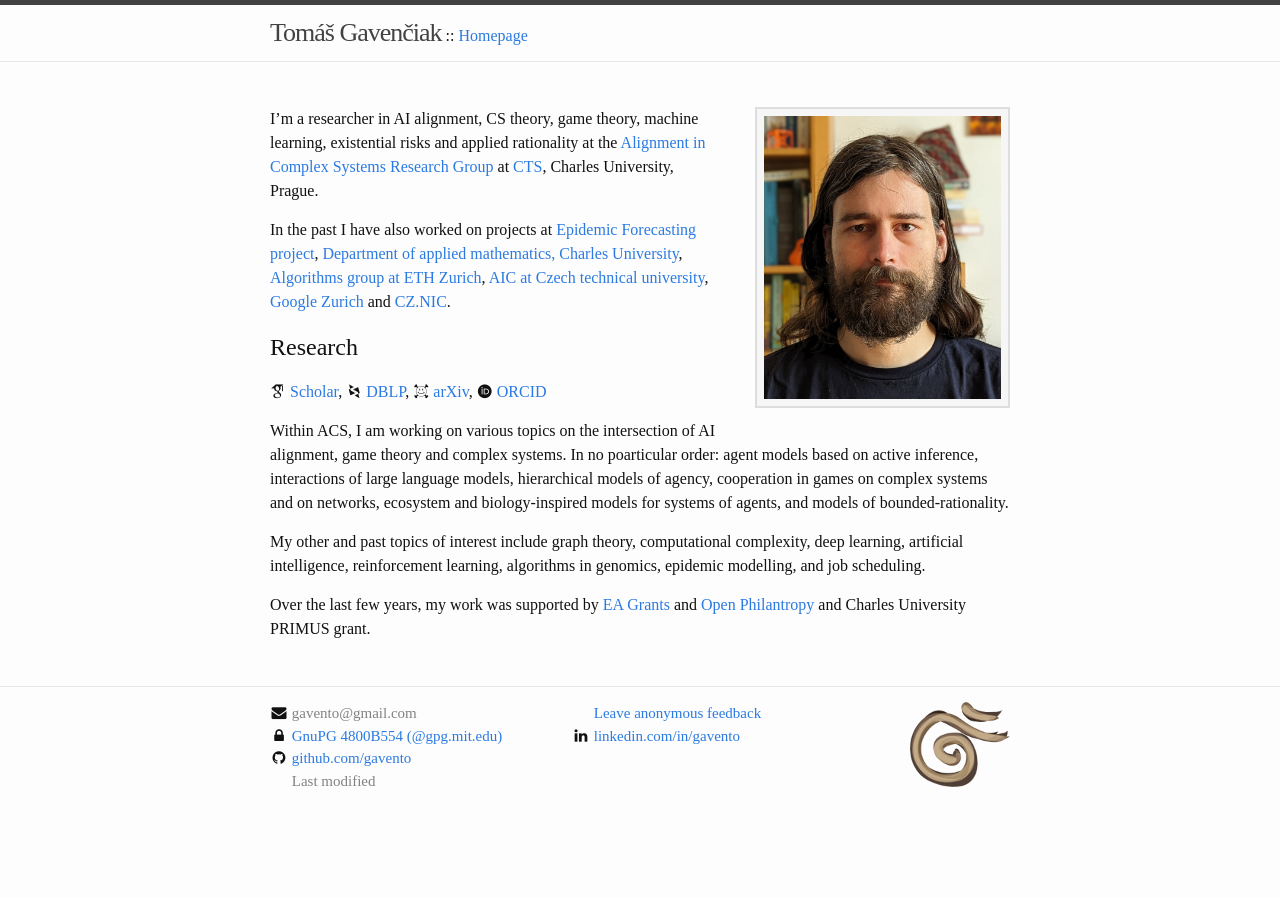
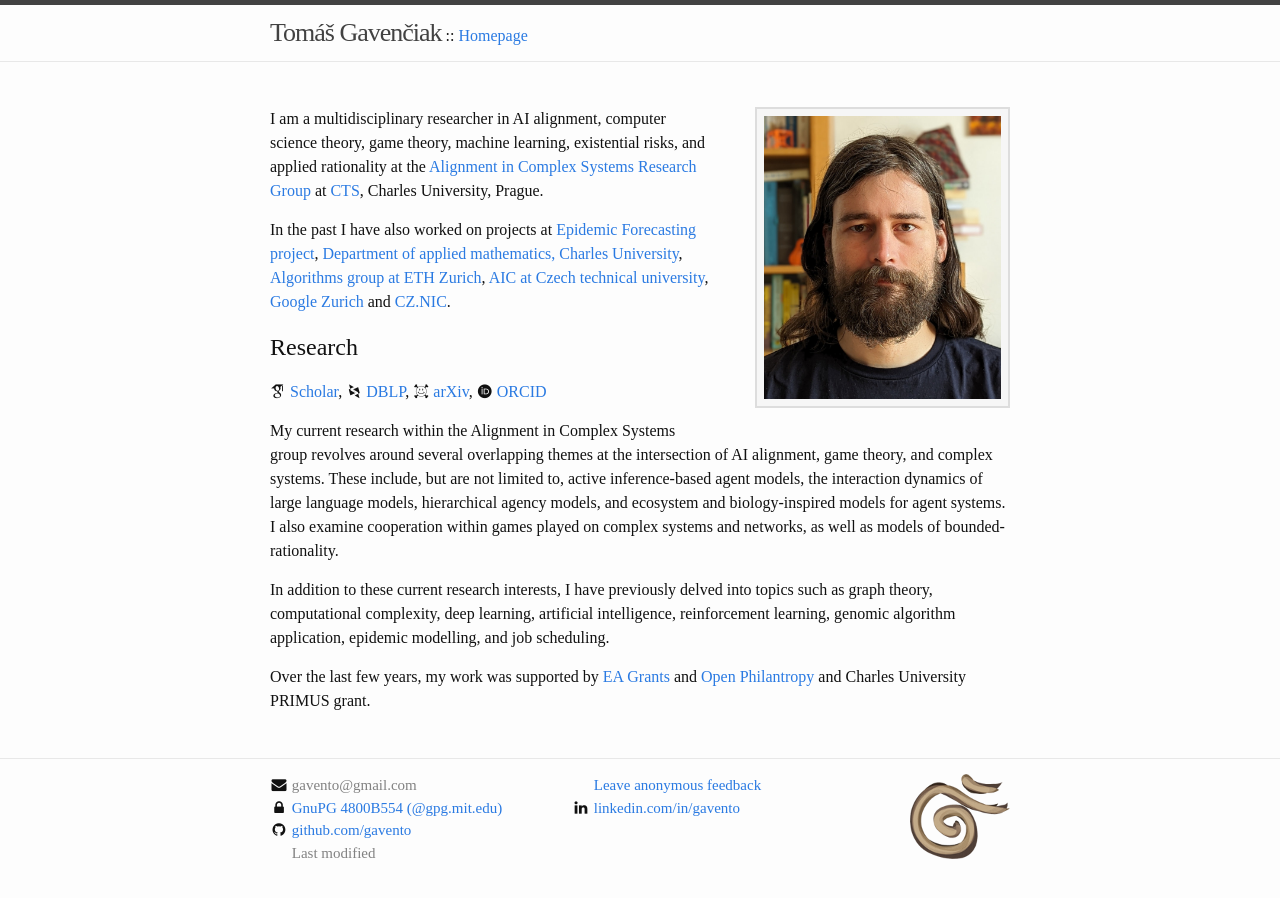
Before and after one commit to gavento/gavento.github.io, a Jekyll site: the page built from index.md, in a window 1280 px wide. Built offline with Jekyll 4.4.1, drawn with Linux system fonts in a browser that asks for light colours; some web fonts are replaced.

Commit message:
Improve style by GPT-4 and manual

```diff
--- a/index.md
+++ b/index.md
@@ -7,7 +7,7 @@ title: Homepage
 
 <img src="/style/gavento-m.jpg" class="index-portait-img">
 
-I'm a researcher in AI alignment, CS theory, game theory, machine learning, existential risks and applied rationality at the [Alignment in Complex Systems Research Group](https://acsresearch.org/) at [CTS](http://www.cts.cuni.cz/index.php?m=3&lang=en), Charles University, Prague.
+I am a multidisciplinary researcher in AI alignment, computer science theory, game theory, machine learning, existential risks, and applied rationality at the [Alignment in Complex Systems Research Group](https://acsresearch.org/) at [CTS](http://www.cts.cuni.cz/index.php?m=3&lang=en), Charles University, Prague.
 
 In the past I have also worked on projects at
 [Epidemic Forecasting project](http://epidemicforecasting.org/),
@@ -24,9 +24,9 @@ In the past I have also worked on projects at
 [<i class="ai black ai-arxiv"></i> arXiv](https://arxiv.org/find/all/1/au:+Gavenciak_T/0/1/0/all/0/),
 [<i class="ai black ai-orcid"></i> ORCID](https://orcid.org/0000-0003-1119-2426)
 
-Within ACS, I am working on various topics on the intersection of AI alignment, game theory and complex systems. In no poarticular order: agent models based on active inference, interactions of large language models, hierarchical models of agency, cooperation in games on complex systems and on networks, ecosystem and biology-inspired models for systems of agents, and models of bounded-rationality.
+My current research within the Alignment in Complex Systems group revolves around several overlapping themes at the intersection of AI alignment, game theory, and complex systems. These include, but are not limited to, active inference-based agent models, the interaction dynamics of large language models, hierarchical agency models, and ecosystem and biology-inspired models for agent systems. I also examine cooperation within games played on complex systems and networks, as well as models of bounded-rationality.
 
-My other and past topics of interest include graph theory, computational complexity, deep learning, artificial intelligence, reinforcement learning, algorithms in genomics, epidemic modelling, and job scheduling.
+In addition to these current research interests, I have previously delved into topics such as graph theory, computational complexity, deep learning, artificial intelligence, reinforcement learning, genomic algorithm application, epidemic modelling, and job scheduling.
 
 Over the last few years, my work was supported by [EA Grants](https://www.effectivealtruism.org/grants/) and [Open Philantropy](https://www.openphilanthropy.org/) and Charles University PRIMUS grant.
 
```
